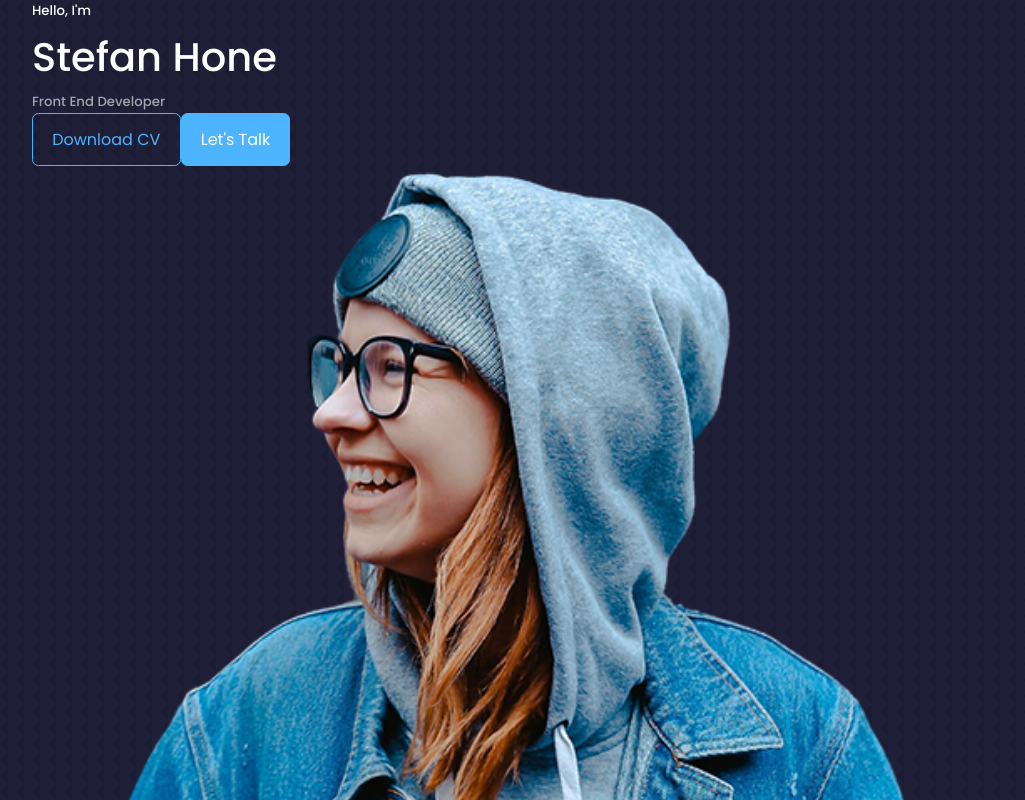
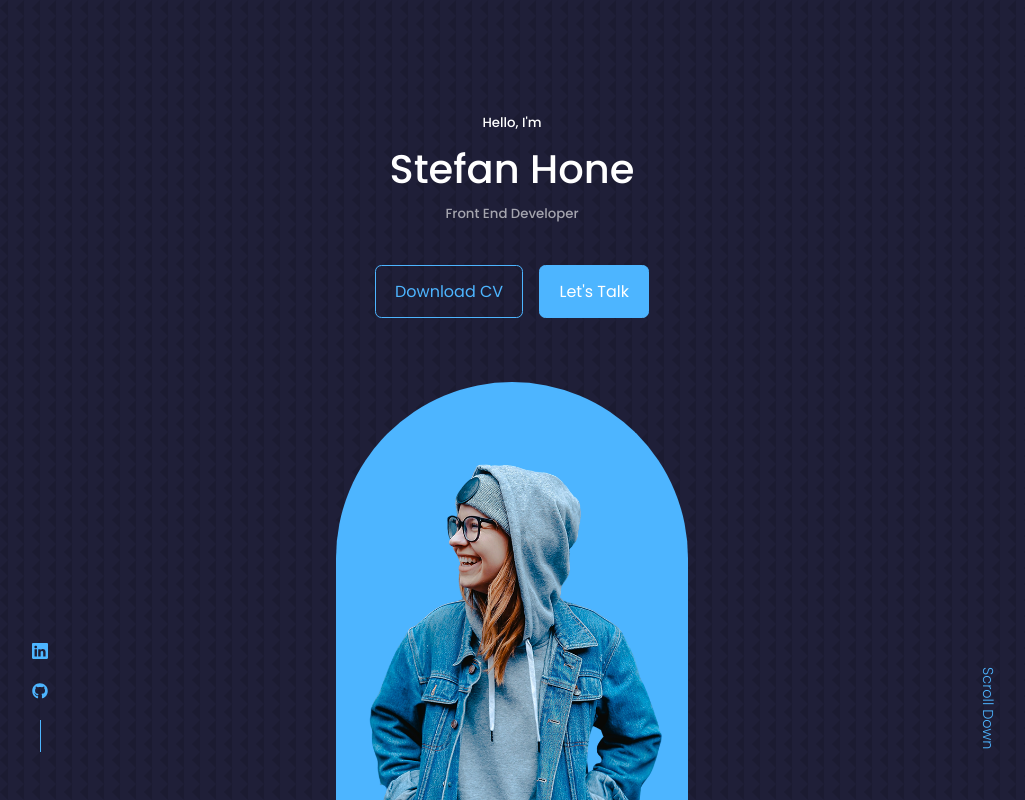
Before and after one commit to stefhone/react-portfolio-testing-1, a React (Create React App) app: page / in a window 1280 px wide. Shown: the top 800 px of the page, without its empty margins (128-1153 px from the left). Built offline with nearby package versions, Linux system fonts and the light colour scheme.

Commit message:
Header Component part 6 - Styles for header.css

```diff
--- a/src/components/header/header.css
+++ b/src/components/header/header.css
@@ -0,0 +1,81 @@
+header {
+    height: 100vh;
+    padding-top: 7rem;
+    overflow: hidden;
+}
+
+.header__container {
+    text-align: center;
+    height: 100%;
+    position: relative;
+}
+
+/* CTA */
+.cta {
+    margin-top: 2.5rem;
+    display: flex;
+    gap: 1rem;
+    justify-content: center;
+}
+
+
+/* SOCIAL */
+.header__social {
+    display: flex;
+    flex-direction: column;
+    align-items: center;
+    gap: .8rem;
+    position: absolute;
+    left: 0;
+    bottom: 3rem;
+}
+
+.header__social::after {
+    content: '';
+    width: 1px;
+    height: 2rem;
+    background: var(--color-primary);
+}
+
+/* ME */
+.me {
+    background: var(--color-primary);
+    width:  22rem;
+    height: 30rem;
+    position: absolute;
+    left: calc(50% - 11rem);
+    margin-top: 4rem;
+    border-radius: 12rem 12rem 0 0;
+    overflow: hidden;
+    padding: 5rem 1.5rem 1.5rem 1.5rem;
+}
+
+/* SCROLL DOWN */
+.scroll__down {
+    position: absolute;
+    right: -2.3rem;
+    bottom: 5rem;
+    transform: rotate(90deg);
+    font-weight: 300;
+    font-size: .9rem;
+}
+
+
+/* MEDIA QUERIES (MEDIUM TABLET DEVICES) */
+@media screen and (max-width: 1024px) {
+    header {
+        height: 68vh;
+    }
+}
+
+
+/* MEDIA QUERIES (SMALL MOBILE DEVICES) */
+@media screen and (max-width: 600px) {
+    header {
+        height: 100vh;
+    }
+
+    .header__social, .scroll__down {
+        display: none;
+    }
+}
```
